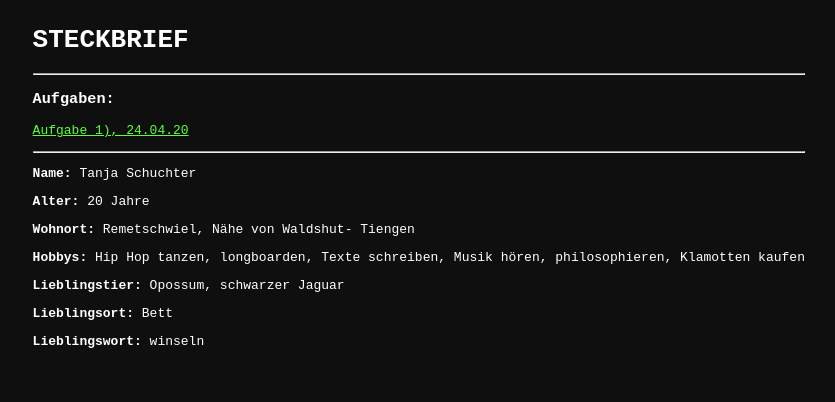
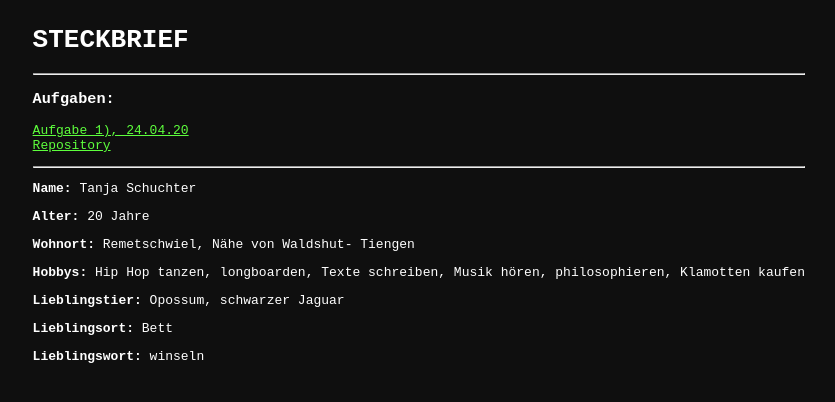
Before and after one commit to schuchte/EIA2, a plain HTML site: page steckbrief/steckbrief.htm in a window 1280 px wide. Shown: the whole page, without its empty margins (1-836 px from the left). Drawn offline with Linux system fonts and the light colour scheme; a script that the page names is missing.

Commit message:
Add files via upload

```diff
--- a/steckbrief/steckbrief.htm
+++ b/steckbrief/steckbrief.htm
@@ -17,6 +17,7 @@
     <p>
     <h3>Aufgaben:</h3>
     <a href="https://github.com/schuchte/EIA2/blob/master/L01_Boxes.pdf" target="blank">Aufgabe 1), 24.04.20</a></br>
+    <a href="https://github.com/schuchte/EIA2" target="blank">Repository</a></br>
     </p>
     <hr>
 <div>
```
